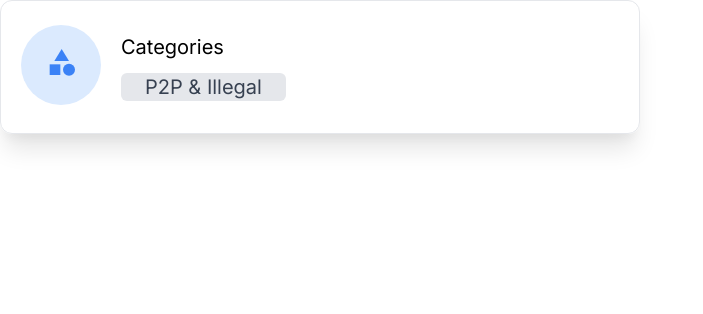
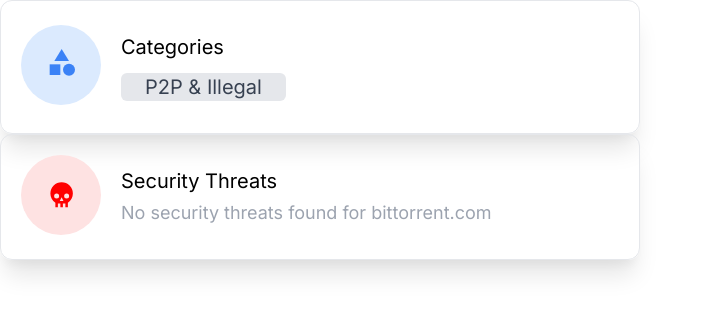
Before and after one commit to hnordt/web-template, a Next.js app: page / in a window 1280 px wide. Shown: the top 314 px of the page, without its empty margins (0-703 px from the left). Built offline with nearby package versions, Linux system fonts and the light colour scheme; what @tailwindcss/typography would draw is missing.

Commit message:
chore: Add threat card layout

```diff
--- a/src/pages/index.js
+++ b/src/pages/index.js
@@ -1,6 +1,6 @@
 import React from "react"
 
-export default function NewReportLayout() {
+function Categories() {
   return (
     <div className="flex w-1/2 border rounded-xl shadow-xl">
       <div className="m-5 mt-6 w-20 h-20 bg-blue-100 rounded-full">
@@ -26,3 +26,41 @@
     </div>
   )
 }
+
+function SecurityThreats() {
+  return (
+    <div className="flex w-1/2 border rounded-xl shadow-xl">
+      <div className="m-5 mt-5 w-20 h-20 bg-red-100 rounded-full">
+        <svg
+          xmlns="http://www.w3.org/2000/svg"
+          xmlnsXlink="http://www.w3.org/1999/xlink"
+          version="1.1"
+          width="30"
+          height="30"
+          viewBox="-0.5 -0.5 24 24"
+          className="mt-6 mx-auto text-green-600 fill-current"
+        >
+          <path
+            fill="red"
+            d="M12,2A9,9 0 0,0 3,11C3,14.03 4.53,16.82 7,18.47V22H9V19H11V22H13V19H15V22H17V18.46C19.47,16.81 21,14 21,11A9,9 0 0,0 12,2M8,11A2,2 0 0,1 10,13A2,2 0 0,1 8,15A2,2 0 0,1 6,13A2,2 0 0,1 8,11M16,11A2,2 0 0,1 18,13A2,2 0 0,1 16,15A2,2 0 0,1 14,13A2,2 0 0,1 16,11M12,14L13.5,17H10.5L12,14Z"
+          />
+        </svg>
+      </div>
+      <div className="py-8">
+        <span className="block mb-1 text-xl">Security Threats</span>
+        <span className="text-gray-400 text-lg">
+          No security threats found for bittorrent.com
+        </span>
+      </div>
+    </div>
+  )
+}
+
+export default function Index() {
+  return (
+    <>
+      <Categories />
+      <SecurityThreats />
+    </>
+  )
+}
```
